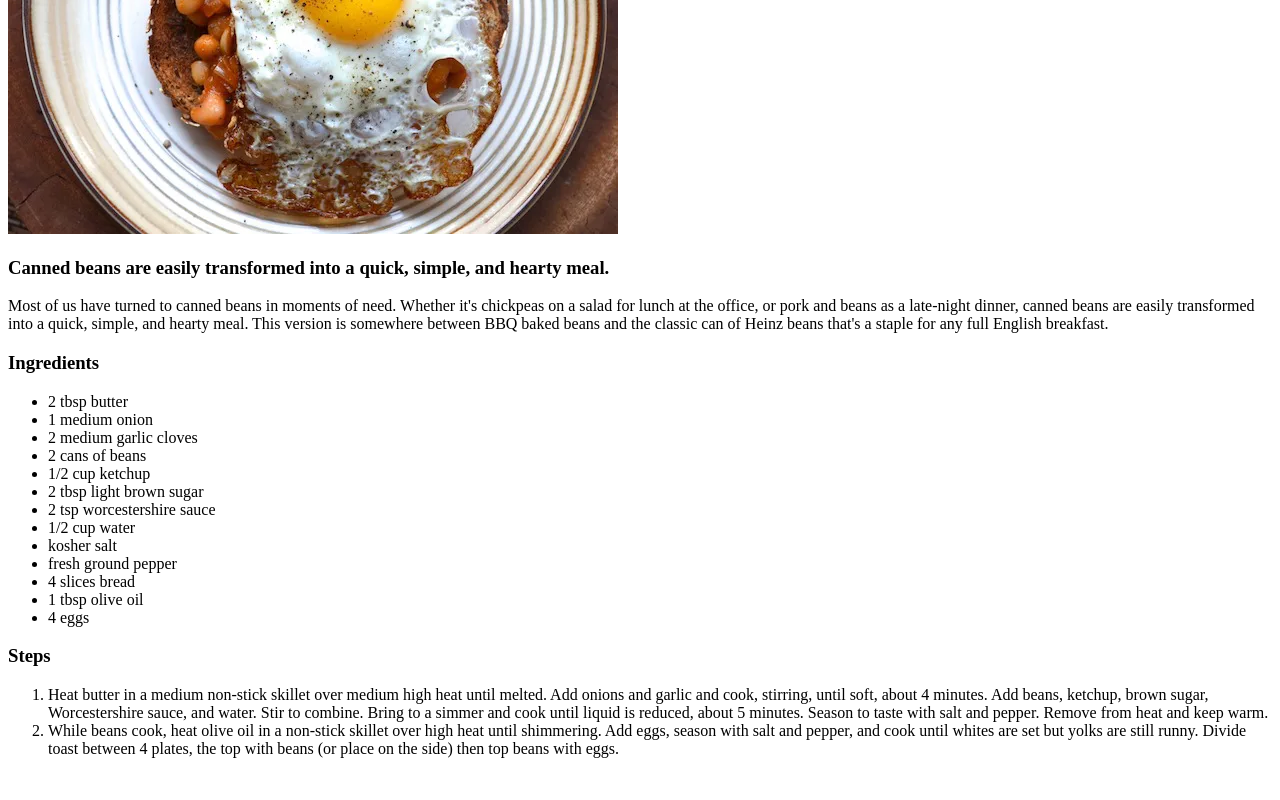
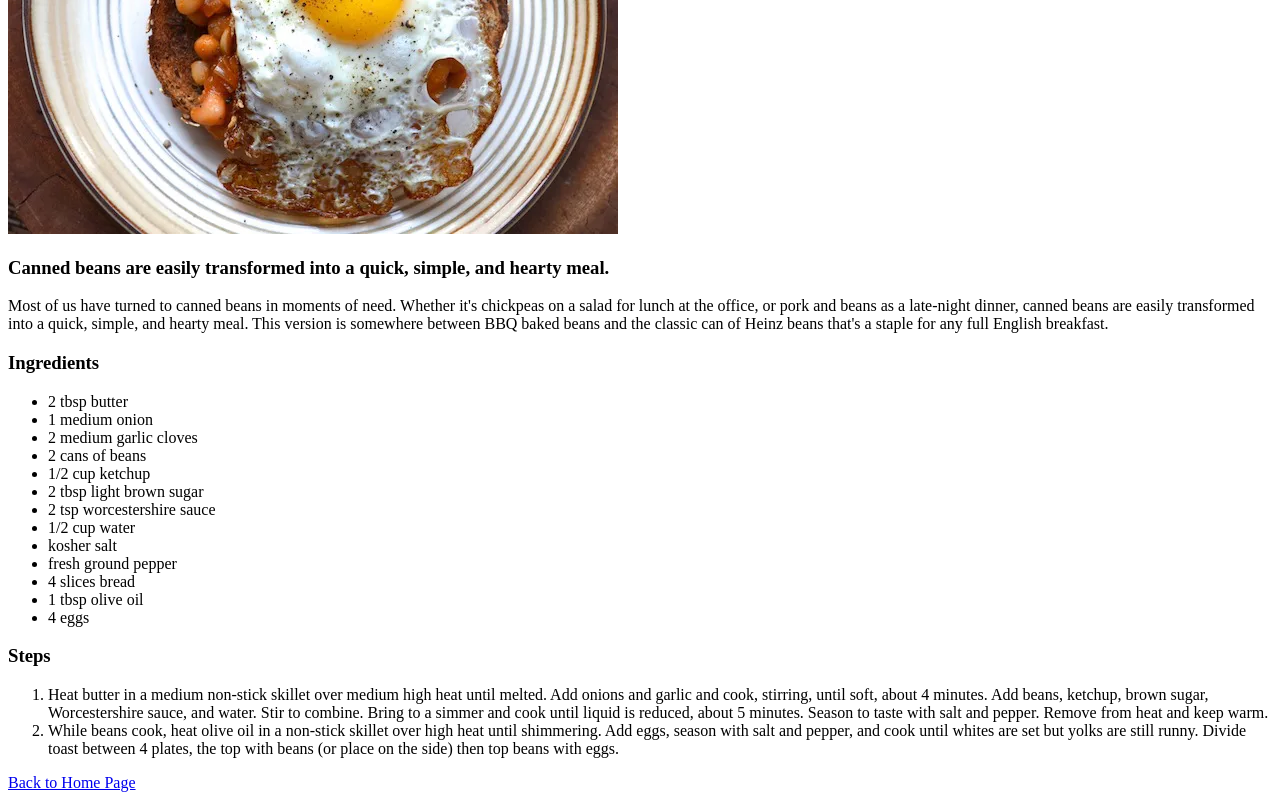
Before and after one commit to dkimb0/odin-recipes, a plain HTML site: page recipes/beansandfriedeggs.html in a window 1280 px wide. Shown: the part 304-1104 px from the top of the page. Before the commit the page ends 1078 px from the top, so only its background shows below. Drawn offline with Linux system fonts and the light colour scheme.

Commit message:
add home link to recipe pages

```diff
--- a/recipes/beansandfriedeggs.html
+++ b/recipes/beansandfriedeggs.html
@@ -34,5 +34,7 @@
             <li>Heat butter in a medium non-stick skillet over medium high heat until melted. Add onions and garlic and cook, stirring, until soft, about 4 minutes. Add beans, ketchup, brown sugar, Worcestershire sauce, and water. Stir to combine. Bring to a simmer and cook until liquid is reduced, about 5 minutes. Season to taste with salt and pepper. Remove from heat and keep warm.</li>
             <li>While beans cook, heat olive oil in a non-stick skillet over high heat until shimmering. Add eggs, season with salt and pepper, and cook until whites are set but yolks are still runny. Divide toast between 4 plates, the top with beans (or place on the side) then top beans with eggs.</li>
         </ol>
+
+        <a href="../index.html">Back to Home Page</a>
     </body>
 </html>
```
Also changed, not shown: recipes/labneh.html (+2 -0 lines), recipes/lasagna.html (+2 -0 lines).
